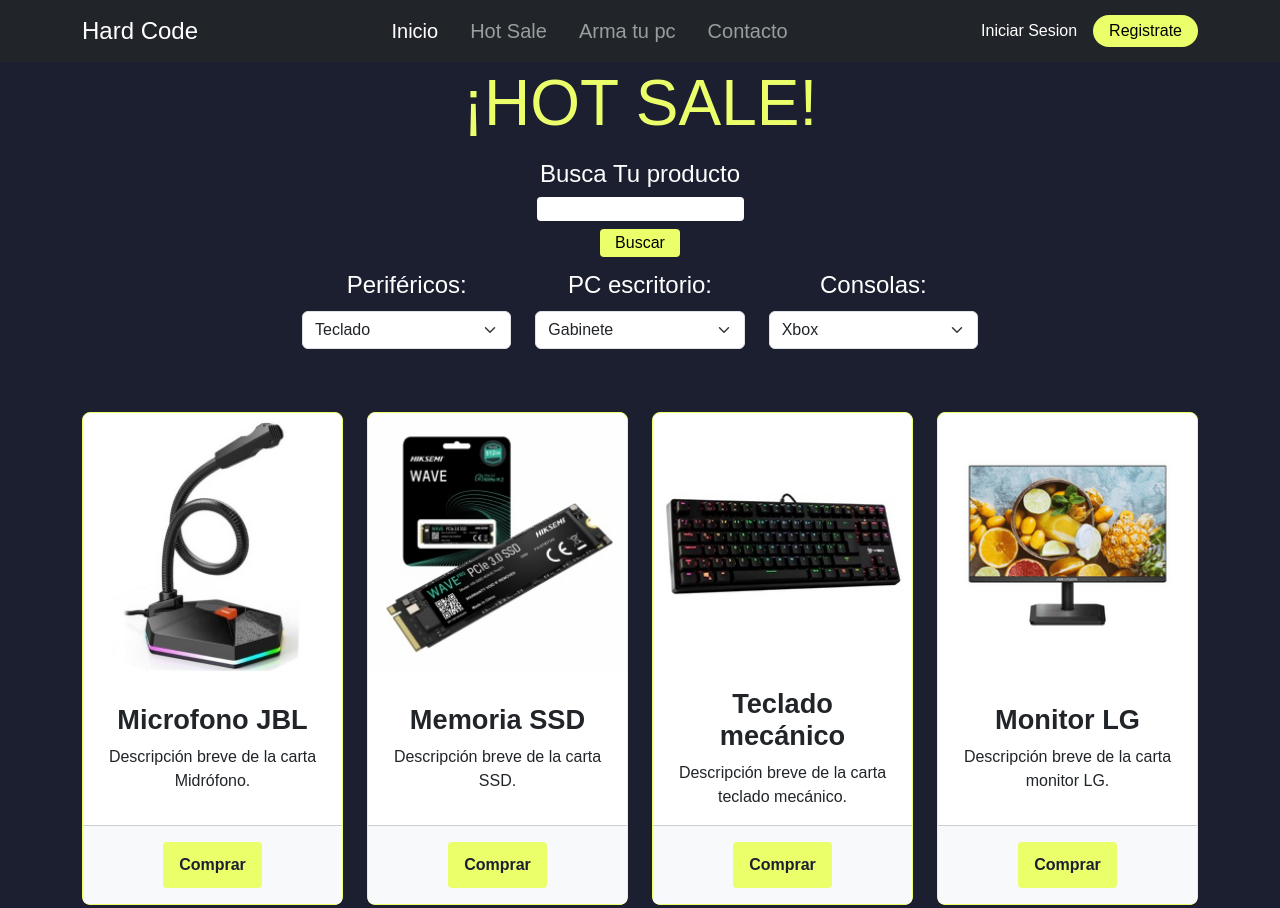
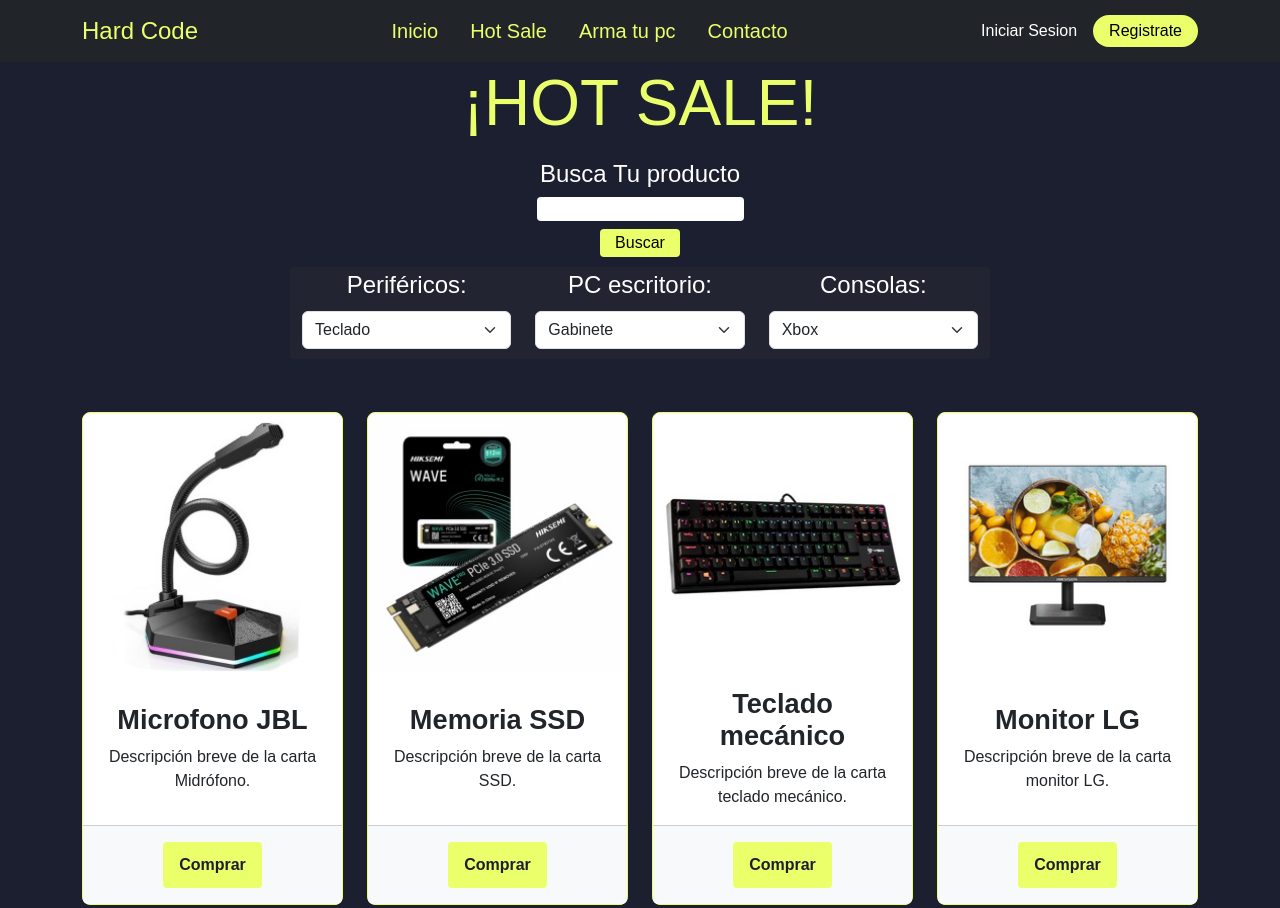
Before and after one commit to FranciscoBonfanti/PF.Bonfanti, a plain HTML site: page pages/hot-sale.html in a window 1280 px wide. Shown: the top 908 px of the page. Drawn offline with nearby package versions, Linux system fonts and the light colour scheme; a web font is replaced by a local one.

Commit message:
commit 3 18/7

```diff
--- a/pages/hot-sale.html
+++ b/pages/hot-sale.html
@@ -49,7 +49,7 @@
           <div class="offcanvas-body d-flex flex-column flex-lg-row p-4 p-lg-0">
             <ul class="navbar-nav justify-content-center align-items-center fs-5 flex-grow-1 pe-3">
               <li class="nav-item mx-2">
-                <a class="nav-link active" aria-current="page" href="../index.html">Inicio</a>
+                <a class="nav-link" aria-current="page" href="../index.html">Inicio</a>
               </li>
               <li class="nav-item mx-2">
                 <a class="nav-link" href="#">Hot Sale</a>
@@ -64,7 +64,7 @@
             <!--INICIAR SESION / REGISTRARSE-->
             <div class="d-flex flex-column flex-lg-row justify-content-center align-items-center gap-3">
               <a href="./inicio-sesion.html" class="text-white text-decoration-none">Iniciar Sesion</a>
-              <a href="registrate" class=" text-decoration-none px-3 py-1 rounded-4"
+              <a href="./inicio-sesion.html" class=" text-decoration-none px-3 py-1 rounded-4"
                 style="background-color: #eaff6a; color: black;">Registrate</a>
             </div>
           </div>
--- a/scss/styles.scss
+++ b/scss/styles.scss
@@ -31,6 +31,18 @@
   .sidebar {
     background-color: rgba(255, 255, 255, 0.15);
     backdrop-filter: blur(10px);
+  }
+}
+
+.navbar{
+
+  .navbar-brand{
+    font-family: 'Anton SC', sans-serif;
+    color: $color-verde;
+  }
+  .nav-link{
+    font-family: 'Anton SC', sans-serif;
+    color: $color-verde;
   }
 }
 
@@ -410,7 +422,7 @@
         }
     }
     .section_hot-sale {
-        background-color: $color-primario;
+        background-color: $color-secundario;
         display: flex;
         align-items: center;
         text-align: center;
```
Also changed, not shown: index.html (+2 -2 lines), pages/arma-tu-pc.html (+2 -2 lines), pages/contacto.html (+2 -2 lines), pages/inicio-sesion.html (+2 -2 lines), scss/styles.css, 1 other file.
